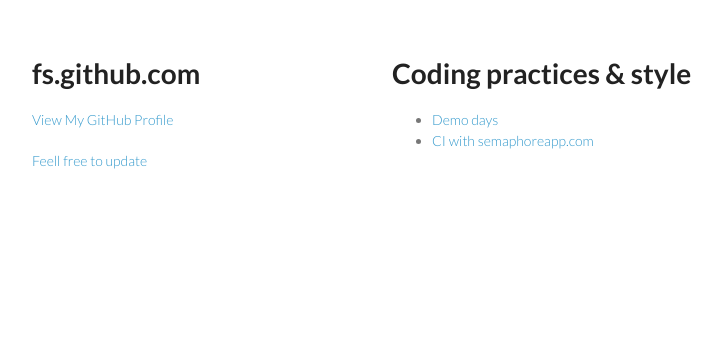
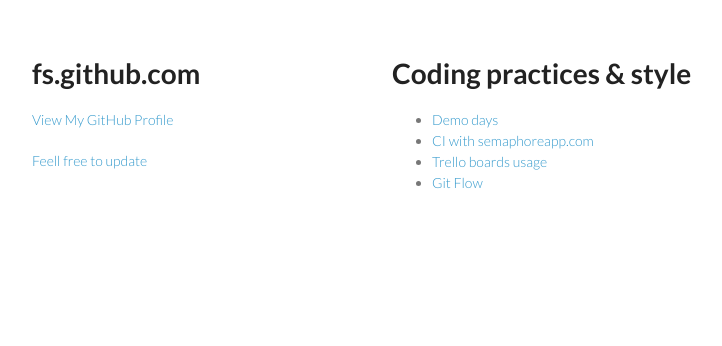
Before and after one commit to mike-burns/fs.github.com, a Jekyll site: the page built from index.md, in a window 1280 px wide. Shown: the top 346 px of the page, without its empty margins (178-900 px from the left). Built offline with Jekyll 4.4.1, drawn with Linux system fonts in a browser that asks for light colours.

Commit message:
Add trello and git flow pages

```diff
--- a/index.md
+++ b/index.md
@@ -7,3 +7,5 @@ Coding practices & style
 
 * [Demo days](/demo)
 * [CI with semaphoreapp.com](/ci-semaphoreapp)
+* [Trello boards usage](/trello)
+* [Git Flow](/git-flow)
```
Also changed, not shown: git-flow.md (added, +3 -0 lines), trello.md (added, +3 -0 lines).
